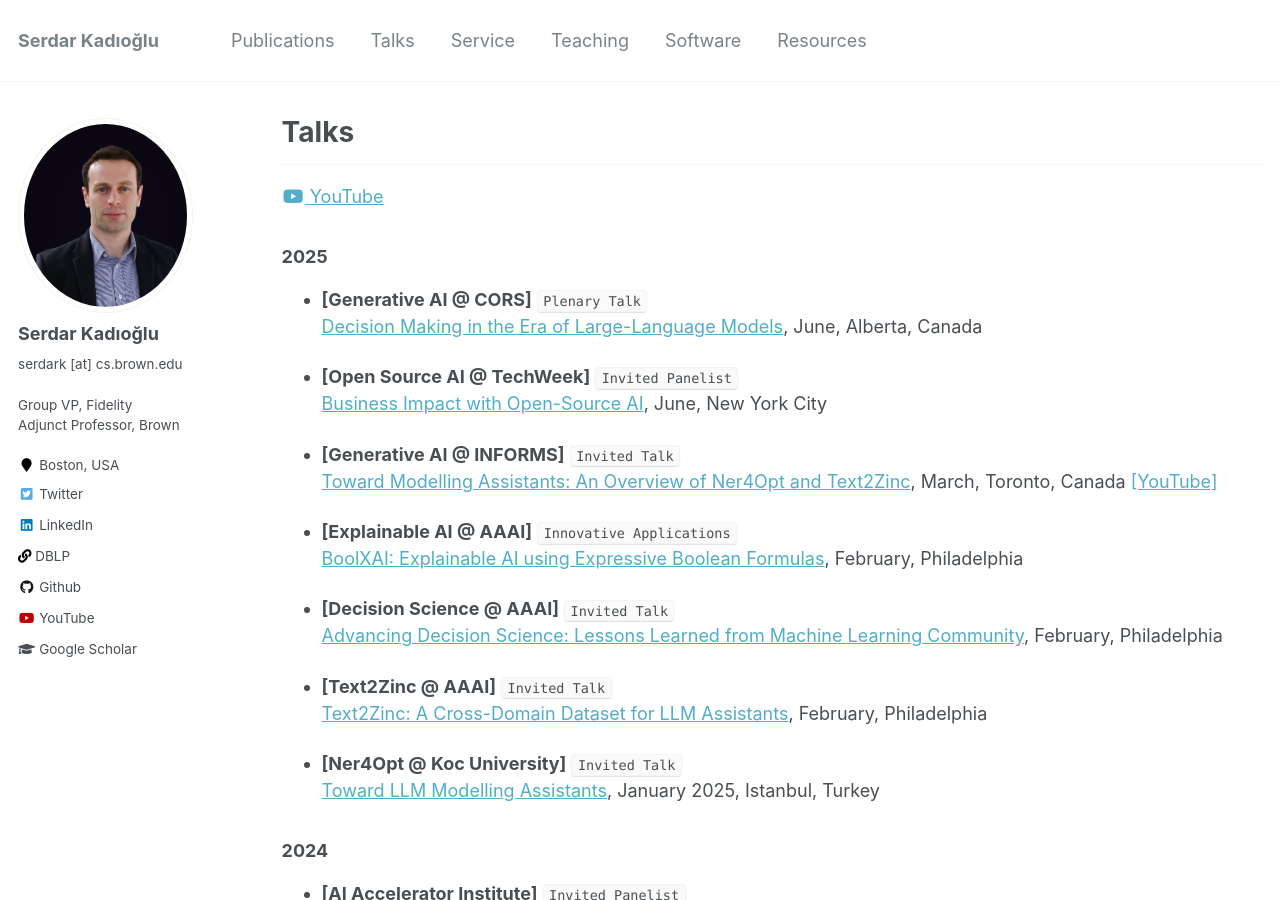
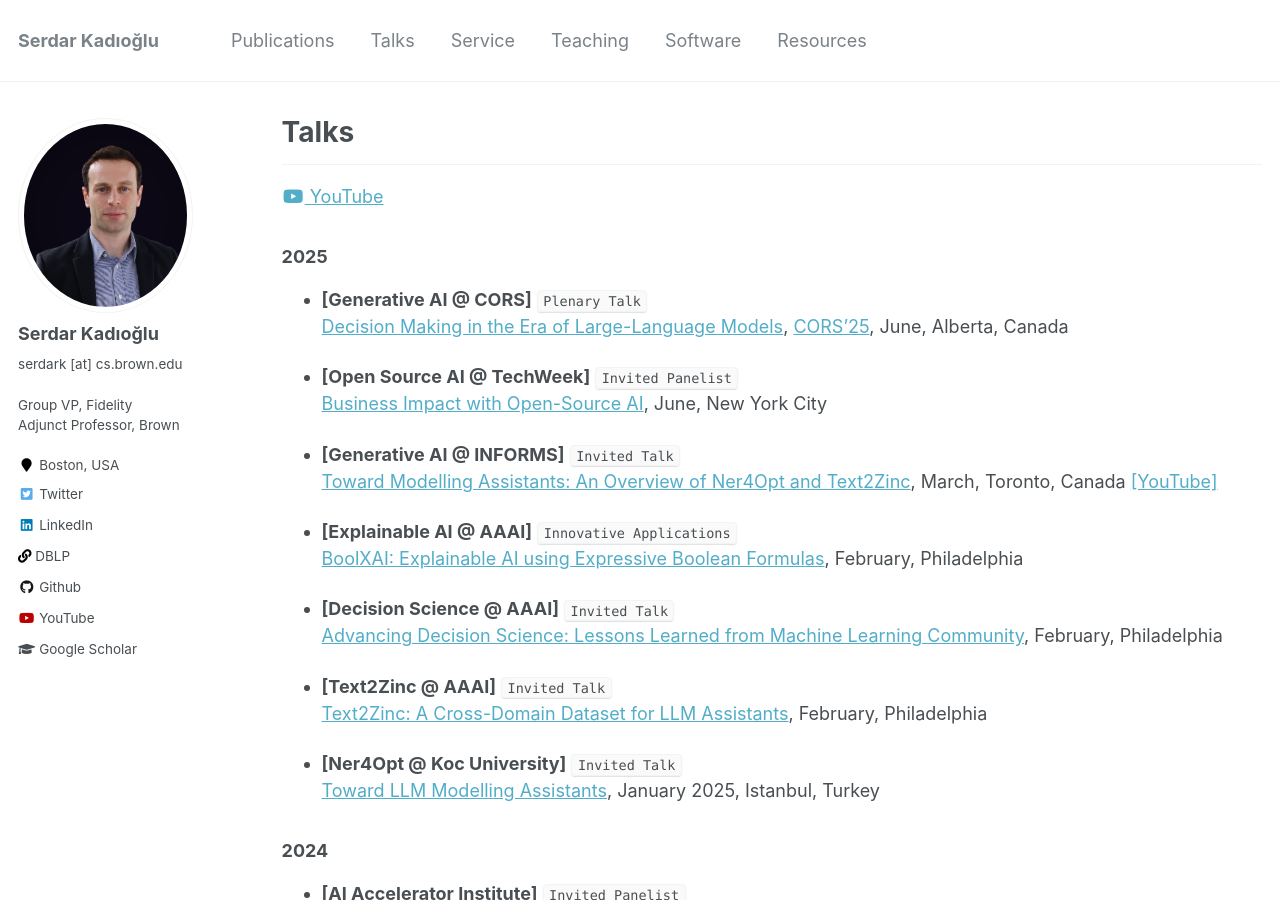
Before and after one commit to skadio/skadio.github.io, a Jekyll site: the page built from _pages/talks.md, in a window 1280 px wide and 900 px high. Built offline with Jekyll 4.4.1, drawn with Linux system fonts in a browser that asks for light colours.

Commit message:
Update talks.md

```diff
--- a/_pages/talks.md
+++ b/_pages/talks.md
@@ -13,7 +13,7 @@ author_profile: true
 ### 2025
 
 * **[Generative AI @ CORS]** `Plenary Talk`\
-   [Decision Making in the Era of Large-Language Models](https://nbviewer.org/github/skadio/skadio.github.io/blob/master/files/2025_CORS_Ner2Zinc_Kadioglu.pdf), June, Alberta, Canada
+   [Decision Making in the Era of Large-Language Models](https://nbviewer.org/github/skadio/skadio.github.io/blob/master/files/2025_CORS_Ner2Zinc_Kadioglu.pdf), [CORS'25](https://site.pheedloop.com/event/cors2025/program/plenary-talks), June, Alberta, Canada
 
 * **[Open Source AI @ TechWeek]** `Invited Panelist`\
    [Business Impact with Open-Source AI](https://partiful.com/e/rbVsVPeTFoekgmfeFl7x), June, New York City
```
